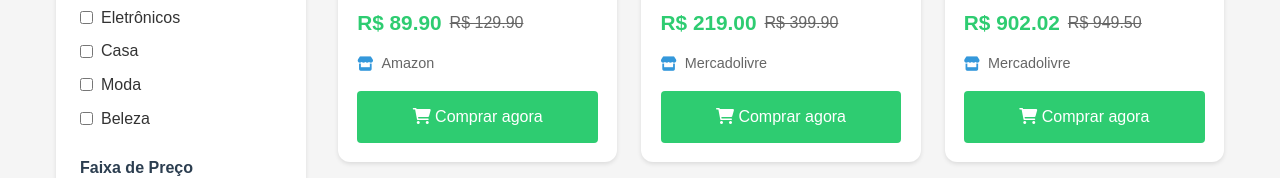
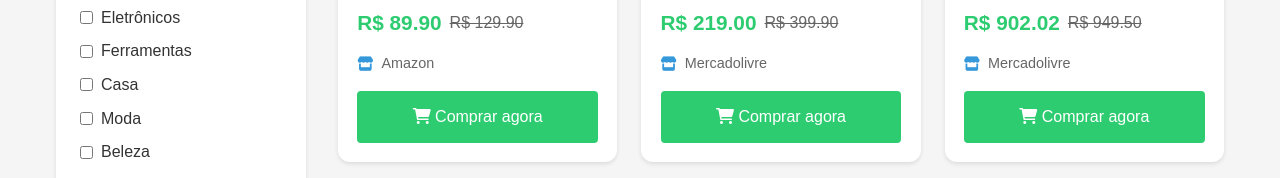
Before and after one commit to ANIMAWIS/Achadinhos_John, a plain HTML site: page index.html in a window 1280 px wide. Shown: the part 436-614 px from the top of the page. Drawn offline with Linux system fonts and the light colour scheme.

Commit message:
Add 'Ferramentas' filter option in category section
Added a new filter option for 'Ferramentas' in the category section.

```diff
--- a/index.html
+++ b/index.html
@@ -66,6 +66,7 @@
                 <h4>Categoria</h4>
                 <div class="filter-options">
                     <label><input type="checkbox" value="eletronicos"> Eletrônicos</label>
+                     <label><input type="checkbox" value="ferramentas"> Ferramentas</label>
                     <label><input type="checkbox" value="casa"> Casa</label>
                     <label><input type="checkbox" value="moda"> Moda</label>
                     <label><input type="checkbox" value="beleza"> Beleza</label>
```
